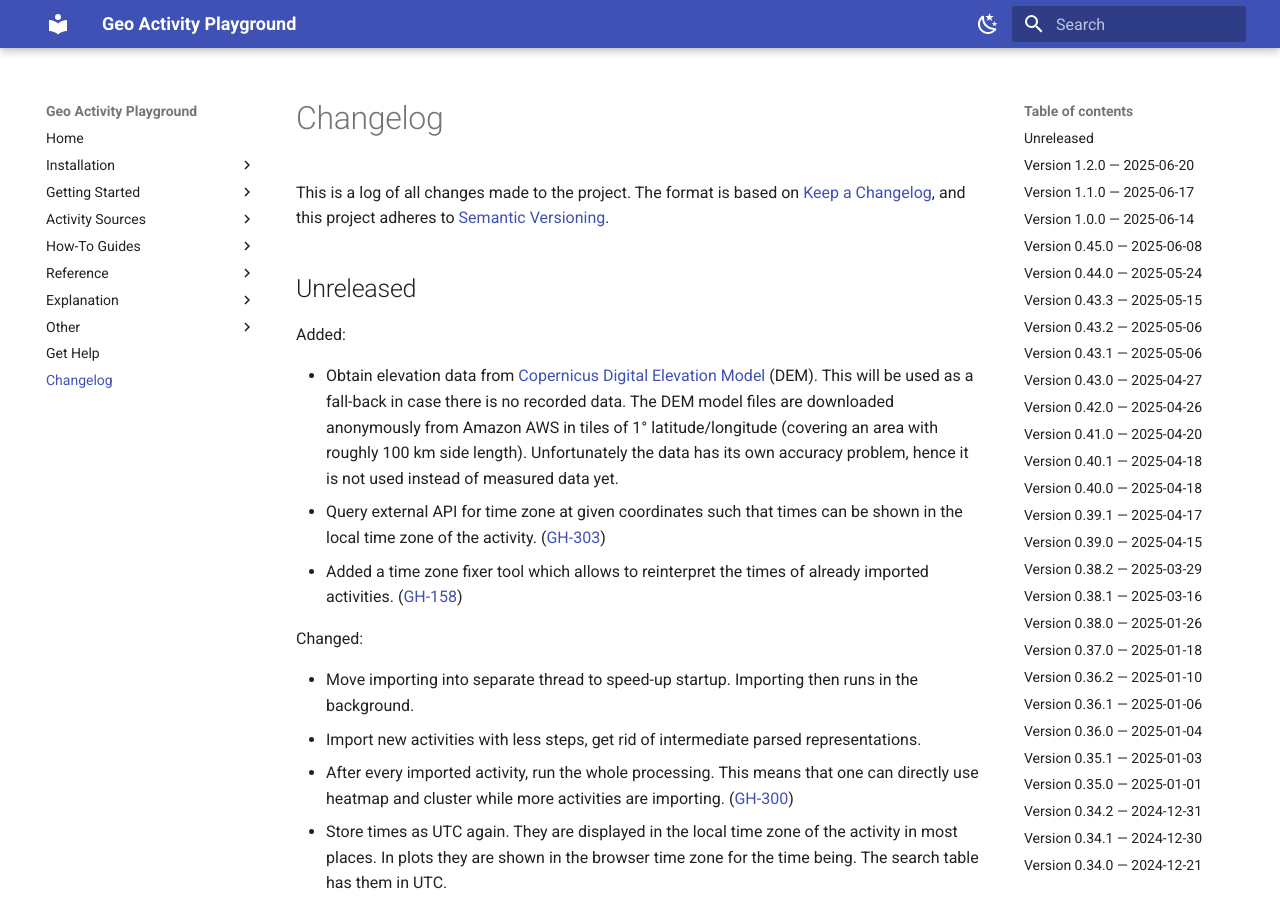
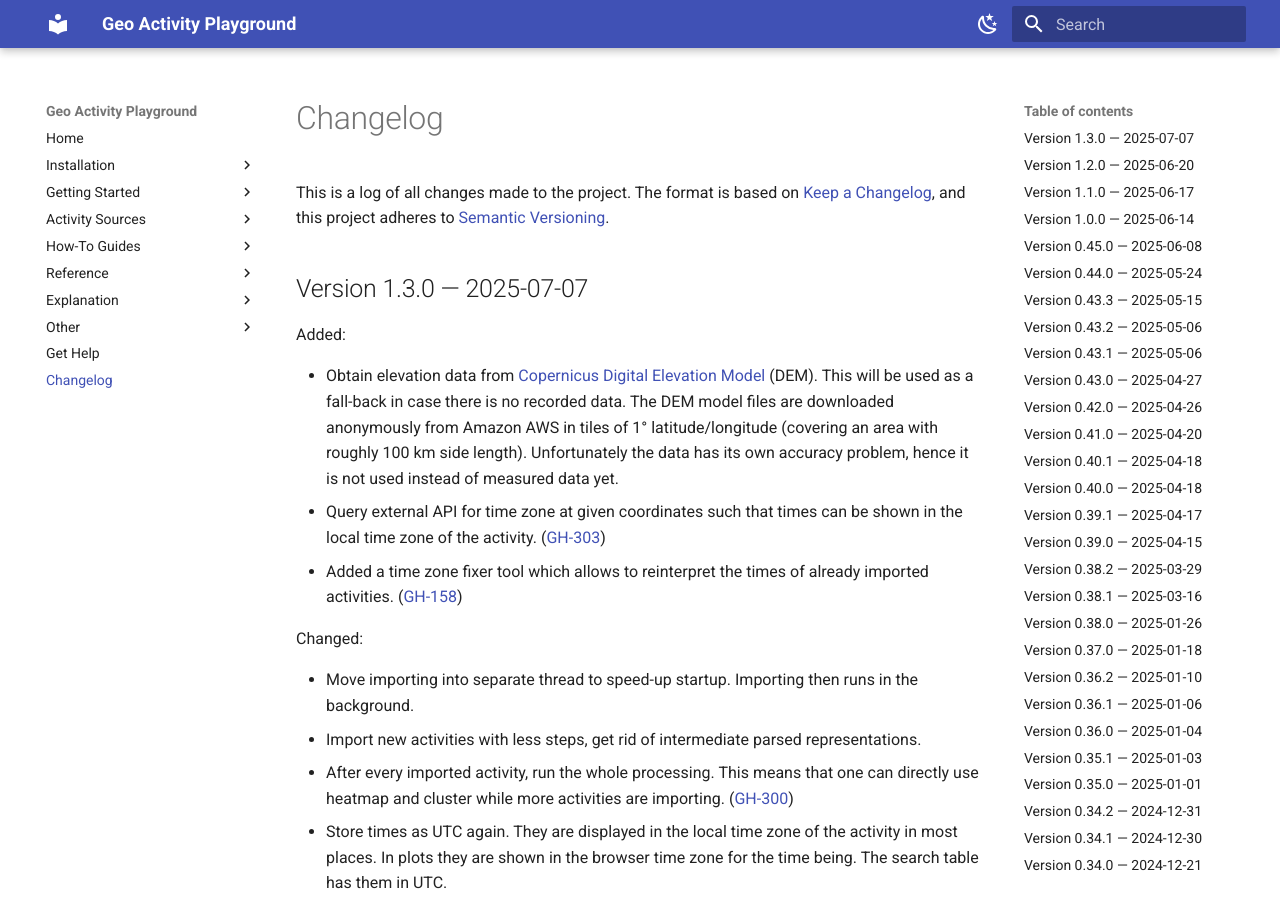
Before and after one commit to martin-ueding/geo-activity-playground, an MkDocs documentation site: the page built from docs/changelog.md, in a window 1280 px wide and 900 px high. Built offline with MkDocs 1.6.1 and Material for MkDocs 9.7.7, drawn with Linux system fonts in a browser that asks for light colours.

Commit message:
Release 1.3.0

```diff
--- a/docs/changelog.md
+++ b/docs/changelog.md
@@ -15,7 +15,7 @@ Types of changes
 ([GH-000](https://github.com/martin-ueding/geo-activity-playground/issues/000))
 -->
 
-## Unreleased
+## Version 1.3.0 — 2025-07-07
 
 Added:
 
--- a/pyproject.toml
+++ b/pyproject.toml
@@ -1,6 +1,6 @@
 [tool.poetry]
 name = "geo-activity-playground"
-version = "1.2.0"
+version = "1.3.0"
 description = "Analysis of geo data activities like rides, runs or hikes."
 authors = ["Martin Ueding <mu@martin-ueding.de>"]
 license = "MIT"
```
